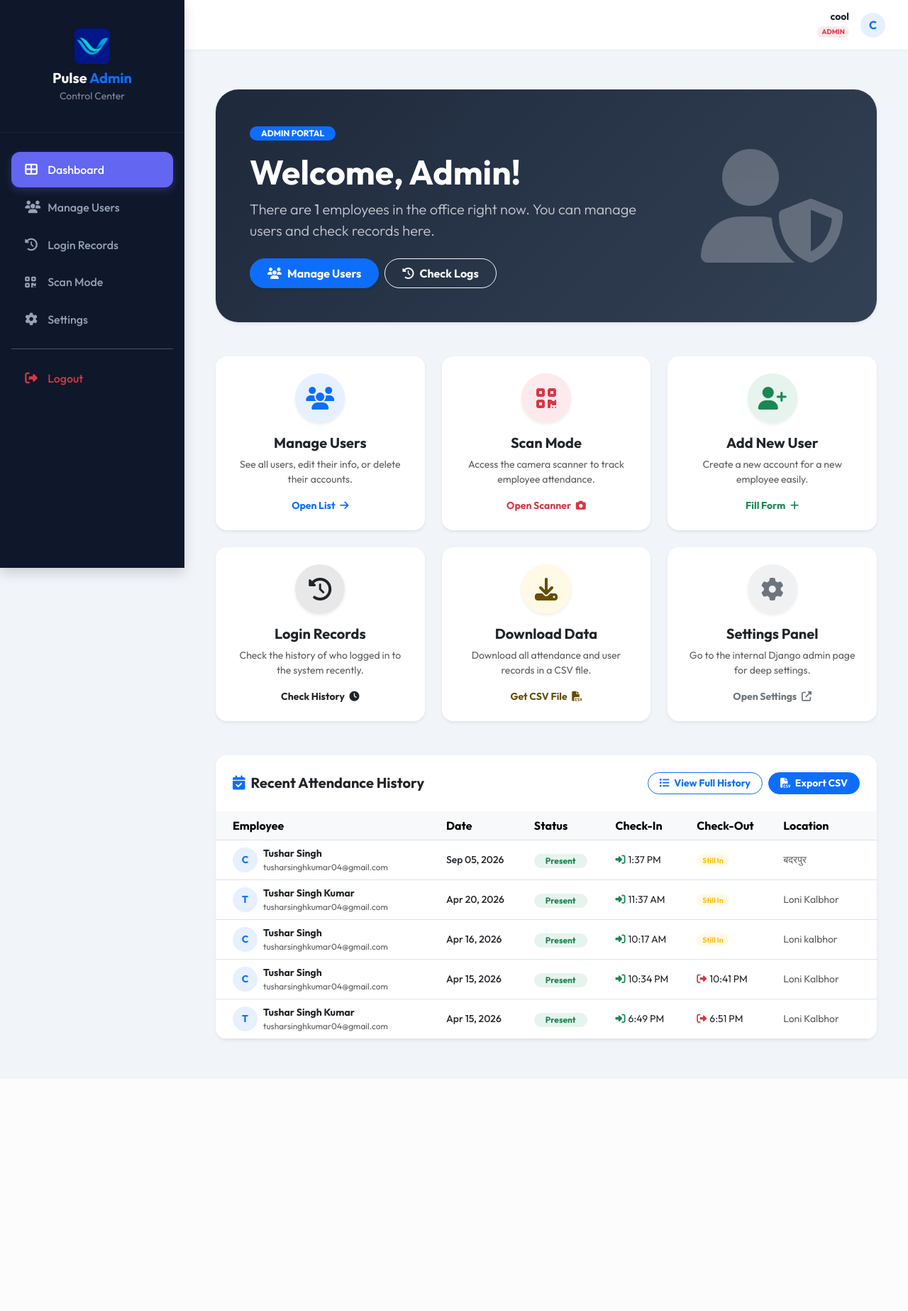
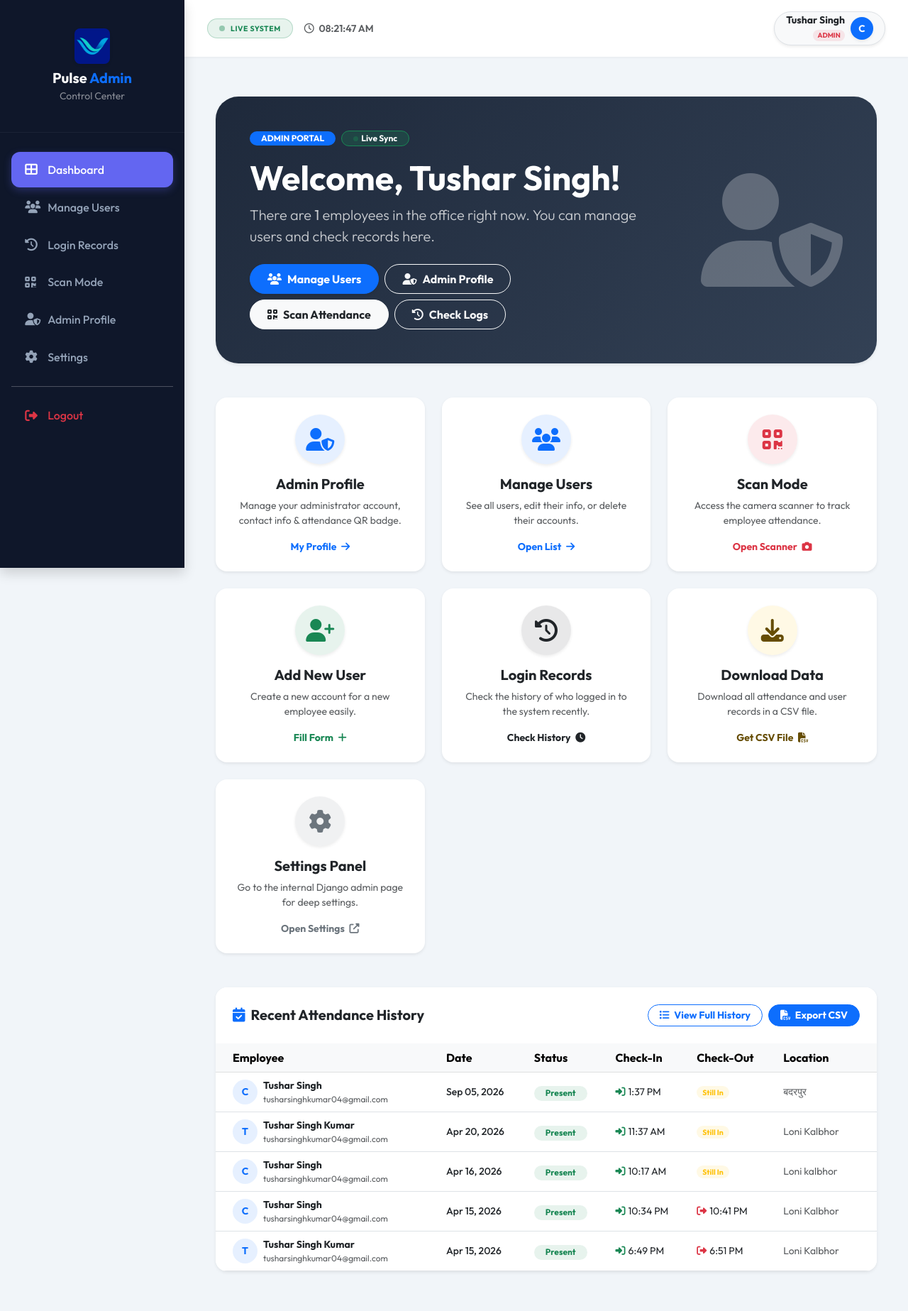
Before and after one commit to Tusharsinghoffical/VASSYSTEMCLIENTPROJECT, a Django app: page /admin-dashboard/ in a window 1280 px wide. Shown: the whole page at 71% size. Before the commit the page ends 1469 px from the top, so only its background shows below. Run offline with Django 4.2, Linux system fonts and the light colour scheme; a user stored in the database is signed in; data comes from the database, SQL or seed files in the repository; both versions use the stored data as it was after the commit.

Commit message:
Add Admin Profile section to admin control center and make dashboard live with auto-updating records and clock

```diff
--- a/home/views.py
+++ b/home/views.py
@@ -77,7 +77,32 @@ def live_present_count_api(request):
     today = timezone.now().date()
     count = Attendance.objects.filter(
         date=today, check_out__isnull=True).exclude(check_in__isnull=True).count()
-    return JsonResponse({'live_present_count': count})
+    active_sessions = Session.objects.filter(
+        expire_date__gte=timezone.now()).count()
+    total_users = User.objects.count()
+
+    recent_attendance = Attendance.objects.select_related(
+        'user').order_by('-date', '-check_in')[:10]
+    recent_list = []
+    for r in recent_attendance:
+        recent_list.append({
+            'username': r.user.username,
+            'name': r.user.get_full_name() or r.user.username,
+            'email': r.user.email or 'No email',
+            'date': r.date.strftime('%b %d, %Y'),
+            'status': r.status,
+            'check_in': r.check_in.strftime('%I:%M %p') if r.check_in else None,
+            'check_out': r.check_out.strftime('%I:%M %p') if r.check_out else None,
+            'location_name': r.location_name or 'N/A',
+        })
+
+    return JsonResponse({
+        'live_present_count': count,
+        'active_sessions': active_sessions,
+        'total_users': total_users,
+        'recent_attendance': recent_list,
+        'server_time': timezone.localtime().strftime('%I:%M:%S %p'),
+    })
 
 
 @login_required
@@ -409,6 +434,7 @@ def profile_view(request):
 
     qr_code_base64 = profile.get_qr_code_base64()
     qr_payload = profile.get_qr_payload()
+    base_template = 'admin_base.html' if user.is_staff or user.is_superuser else 'index.html'
 
     return render(request, 'profile.html', {
         'user_form': user_form,
@@ -417,6 +443,7 @@ def profile_view(request):
         'user': user,
         'qr_code_base64': qr_code_base64,
         'qr_payload': qr_payload,
+        'base_template': base_template,
     })
 
 
--- a/templates/admin_base.html
+++ b/templates/admin_base.html
@@ -160,6 +160,12 @@
                 </a>
             </li>
             <li class="nav-item-admin">
+                <a href="{% url 'profile' %}"
+                    class="nav-link-admin {% if request.resolver_match.url_name == 'profile' %}active{% endif %}">
+                    <i class="fas fa-user-shield"></i> Admin Profile
+                </a>
+            </li>
+            <li class="nav-item-admin">
                 <a href="/admin/" target="_blank" class="nav-link-admin">
                     <i class="fas fa-cog"></i> Settings
                 </a>
@@ -176,16 +182,28 @@
     <!-- Main Content Area -->
     <div class="main-content">
         <div class="top-bar">
-            <div class="d-flex align-items-center">
-                <div class="text-end me-3">
-                    <div class="fw-bold small lh-1">{{ user.username }}</div>
-                    <span class="badge bg-danger bg-opacity-10 text-danger rounded-pill x-small"
-                        style="font-size: 0.6rem;">ADMIN</span>
+            <div class="d-flex align-items-center w-100 justify-content-between">
+                <!-- Live System Indicator -->
+                <div class="d-flex align-items-center gap-2">
+                    <span class="badge bg-success bg-opacity-10 text-success rounded-pill px-3 py-2 border border-success border-opacity-25 d-flex align-items-center gap-2">
+                        <span class="spinner-grow spinner-grow-sm text-success" style="width: 8px; height: 8px;" role="status"></span>
+                        <span class="fw-bold small text-uppercase" style="letter-spacing: 0.5px;">Live System</span>
+                    </span>
+                    <span id="adminLiveClock" class="fw-semibold text-muted small ms-2 d-none d-sm-inline"></span>
                 </div>
-                <div class="bg-primary bg-opacity-10 text-primary rounded-pill p-2 d-flex align-items-center justify-content-center fw-bold"
-                    style="width: 35px; height: 35px;">
-                    {{ user.username|slice:":1"|upper }}
-                </div>
+
+                <!-- Admin Profile Dropdown / Link -->
+                <a href="{% url 'profile' %}" class="text-decoration-none d-flex align-items-center bg-light px-3 py-1 rounded-pill shadow-sm border">
+                    <div class="text-end me-2">
+                        <div class="fw-bold small lh-1 text-dark">{{ user.get_full_name|default:user.username }}</div>
+                        <span class="badge bg-danger bg-opacity-10 text-danger rounded-pill x-small"
+                            style="font-size: 0.6rem;">ADMIN</span>
+                    </div>
+                    <div class="bg-primary text-white rounded-circle p-2 d-flex align-items-center justify-content-center fw-bold shadow-sm"
+                        style="width: 32px; height: 32px; font-size: 0.85rem;">
+                        {{ user.username|slice:":1"|upper }}
+                    </div>
+                </a>
             </div>
         </div>
 
@@ -203,6 +221,17 @@
     </div>
 
     <script src="https://cdn.jsdelivr.net/npm/bootstrap@5.3.0/dist/js/bootstrap.bundle.min.js"></script>
+    <script>
+        function updateAdminClock() {
+            const clockEl = document.getElementById('adminLiveClock');
+            if (clockEl) {
+                const now = new Date();
+                clockEl.innerHTML = '<i class="far fa-clock me-1"></i> ' + now.toLocaleTimeString([], { hour: '2-digit', minute: '2-digit', second: '2-digit', hour12: true });
+            }
+        }
+        updateAdminClock();
+        setInterval(updateAdminClock, 1000);
+    </script>
 </body>
 
 </html>
--- a/templates/admin_dashboard.html
+++ b/templates/admin_dashboard.html
@@ -11,12 +11,23 @@
         <div class="card-body p-4 p-md-5 text-white">
           <div class="row align-items-center">
             <div class="col-lg-8">
-              <span class="badge bg-primary rounded-pill px-3 mb-3 text-uppercase fw-bold">Admin Portal</span>
-              <h1 class="display-5 fw-bold mb-2">Welcome, Admin!</h1>
+              <div class="d-flex align-items-center gap-2 mb-3">
+                <span class="badge bg-primary rounded-pill px-3 text-uppercase fw-bold">Admin Portal</span>
+                <span class="badge bg-success bg-opacity-25 text-white border border-success rounded-pill px-3 d-flex align-items-center gap-1">
+                  <span class="spinner-grow spinner-grow-sm text-success" style="width: 7px; height: 7px;" role="status"></span> Live Sync
+                </span>
+              </div>
+              <h1 class="display-5 fw-bold mb-2">Welcome, {{ user.get_full_name|default:user.username }}!</h1>
               <p class="lead opacity-75 mb-4">There are <strong id="live_present_count_text">{{ live_present_count }}</strong> employees in the office right now. You can manage users and check records here.</p>
               <div class="d-flex flex-wrap gap-2">
                 <a href="{% url 'manage_users' %}" class="btn btn-primary px-4 py-2 rounded-pill fw-bold shadow-sm">
                    <i class="fas fa-users me-2"></i>Manage Users
+                </a>
+                <a href="{% url 'profile' %}" class="btn btn-outline-light px-4 py-2 rounded-pill fw-bold">
+                   <i class="fas fa-user-shield me-2"></i>Admin Profile
+                </a>
+                <a href="{% url 'attendance' %}" class="btn btn-light text-dark px-4 py-2 rounded-pill fw-bold">
+                   <i class="fas fa-qrcode me-2"></i>Scan Attendance
                 </a>
                 <a href="{% url 'reports' %}" class="btn btn-outline-light px-4 py-2 rounded-pill fw-bold">
                    <i class="fas fa-history me-2"></i>Check Logs
@@ -34,6 +45,21 @@
 
   <!-- Easy Action Tiles -->
   <div class="row g-4 mb-5">
+    <!-- Admin Profile -->
+    <div class="col-md-4">
+      <a href="{% url 'profile' %}" class="text-decoration-none h-100">
+        <div class="card border-0 shadow-sm rounded-4 h-100 transition-up">
+          <div class="card-body p-4 text-center">
+            <div class="bg-primary bg-opacity-10 text-primary rounded-circle d-inline-flex align-items-center justify-content-center mb-3 shadow-sm" style="width: 70px; height: 70px;">
+              <i class="fas fa-user-shield fa-2x"></i>
+            </div>
+            <h5 class="fw-bold text-dark mb-2">Admin Profile</h5>
+            <p class="text-muted small">Manage your administrator account, contact info & attendance QR badge.</p>
+            <div class="text-primary fw-bold small">My Profile <i class="fas fa-arrow-right ms-1"></i></div>
+          </div>
+        </div>
+      </a>
+    </div>
     <!-- Manage Users -->
     <div class="col-md-4">
       <a href="{% url 'manage_users' %}" class="text-decoration-none h-100">
@@ -161,7 +187,7 @@
                   <th class="pe-4">Location</th>
                 </tr>
               </thead>
-              <tbody>
+              <tbody id="recentAttendanceBody">
                 {% for record in recent_attendance %}
                 <tr>
                   <td class="ps-4">
@@ -240,19 +266,57 @@
       .then(response => response.json())
       .then(data => {
         if (data.live_present_count !== undefined) {
-          const count = data.live_present_count;
           const textEl = document.getElementById("live_present_count_text");
-
           if (textEl) {
-             const oldText = textEl.innerText;
-             textEl.innerText = count;
+             textEl.innerText = data.live_present_count;
+          }
+        }
+        if (data.recent_attendance && Array.isArray(data.recent_attendance)) {
+          const tbody = document.getElementById("recentAttendanceBody");
+          if (tbody) {
+            if (data.recent_attendance.length === 0) {
+              tbody.innerHTML = `<tr><td colspan="6" class="py-5 text-center text-muted"><i class="fas fa-info-circle me-1"></i> No attendance records found.</td></tr>`;
+            } else {
+              tbody.innerHTML = data.recent_attendance.map(r => `
+                <tr>
+                  <td class="ps-4">
+                    <div class="d-flex align-items-center">
+                      <div class="bg-primary bg-opacity-10 text-primary rounded-circle d-flex align-items-center justify-content-center me-2" style="width: 35px; height: 35px;">
+                        <span class="fw-bold small">${(r.username || '').charAt(0).toUpperCase()}</span>
+                      </div>
+                      <div>
+                        <div class="fw-bold small mb-0">${r.name}</div>
+                        <div class="text-muted small" style="font-size: 0.75rem;">${r.email}</div>
+                      </div>
+                    </div>
+                  </td>
+                  <td class="fw-medium small">${r.date}</td>
+                  <td>
+                    ${r.status === 'Present'
+                      ? '<span class="badge bg-success bg-opacity-10 text-success rounded-pill px-3 small">Present</span>'
+                      : `<span class="badge bg-secondary bg-opacity-10 text-secondary rounded-pill px-3 small">${r.status}</span>`}
+                  </td>
+                  <td class="small">
+                    ${r.check_in
+                      ? `<i class="fas fa-sign-in-alt text-success me-1"></i> ${r.check_in}`
+                      : '<span class="text-muted">--</span>'}
+                  </td>
+                  <td class="small">
+                    ${r.check_out
+                      ? `<i class="fas fa-sign-out-alt text-danger me-1"></i> ${r.check_out}`
+                      : '<span class="badge bg-warning bg-opacity-10 text-warning rounded-pill px-2 small">Still In</span>'}
+                  </td>
+                  <td class="pe-4 text-muted small">${r.location_name}</td>
+                </tr>
+              `).join('');
+            }
           }
         }
       })
       .catch(err => console.error("Error fetching live count:", err));
   }
 
-  // Refresh every 5 seconds
-  setInterval(fetchLiveCount, 5000);
+  // Refresh every 4 seconds for real-time live sync
+  setInterval(fetchLiveCount, 4000);
 </script>
 {% endblock %}
--- a/templates/profile.html
+++ b/templates/profile.html
@@ -1,4 +1,4 @@
-{% extends "index.html" %}
+{% extends base_template|default:"index.html" %}
 {% load static %}
 {% load form_tags %}
 {% block title %}My Profile | Venus System{% endblock %}
```
Also changed, not shown: userproject/settings.py (+4 -7 lines), db.sqlite3.
